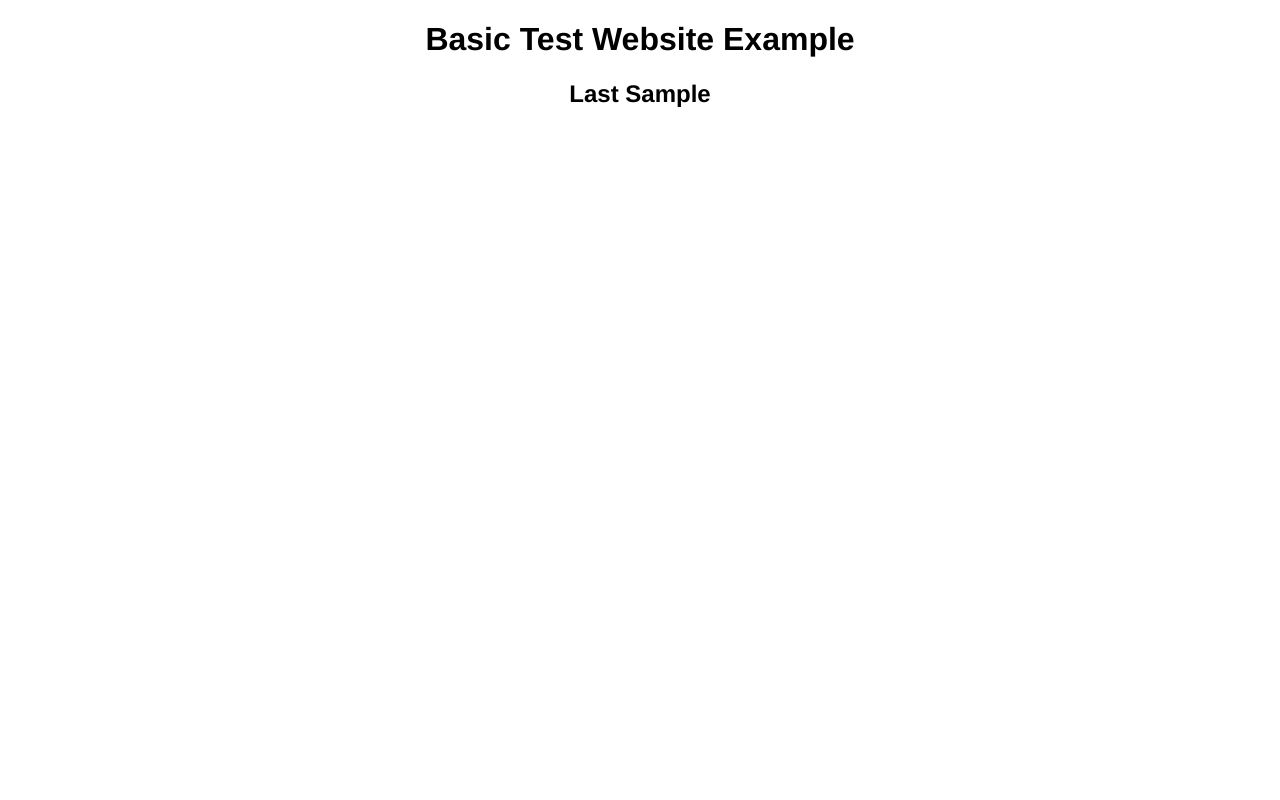
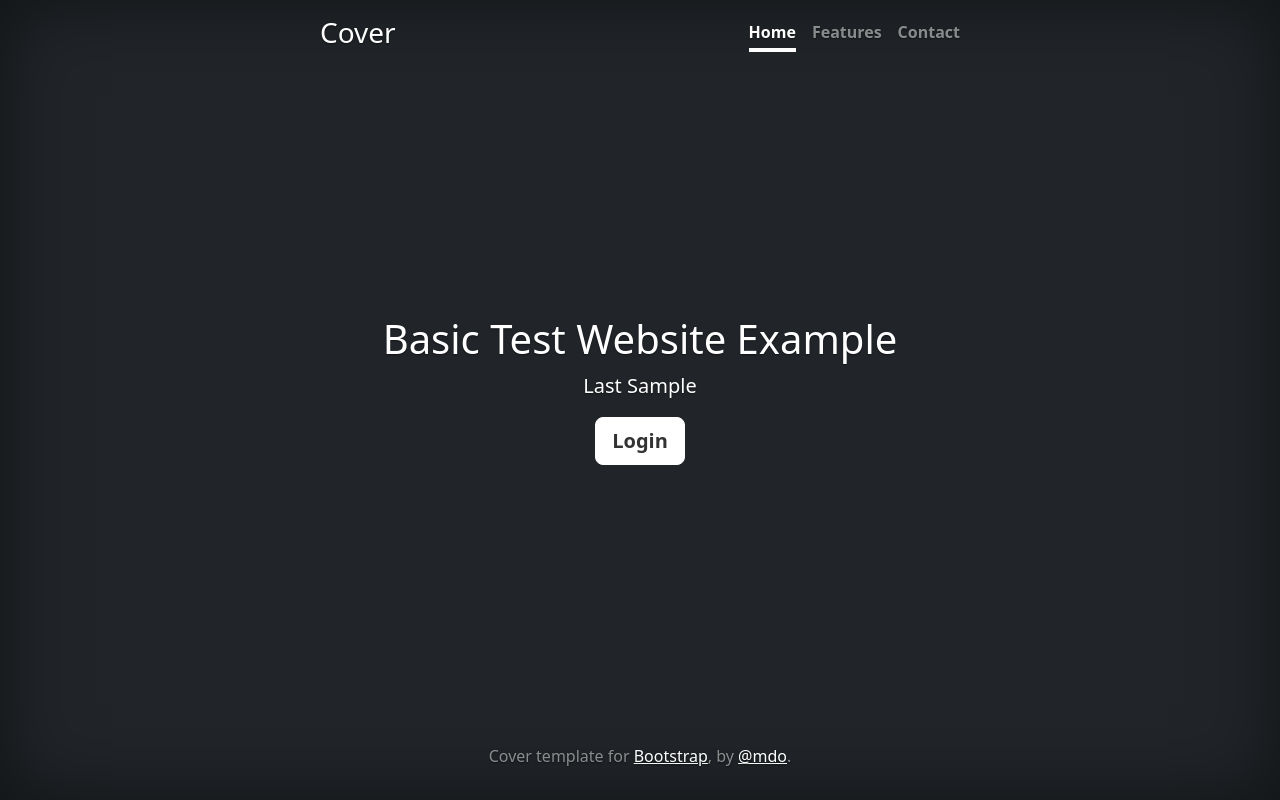
Before and after one commit to TacticalAxis/phq-technical-test, a Python web app: template templates/index.html in a window 1280 px wide. Run offline with Jinja, Linux system fonts and the light colour scheme; the template is opened without the code that fills it: most values are stand-ins (such as "Sample title", 1, 10 or a date in 2020).

Commit message:
Implemented cover template

```diff
--- a/static/styles.css
+++ b/static/styles.css
@@ -1,4 +1,45 @@
+/* Custom default button */
+.btn-light,
+.btn-light:hover,
+.btn-light:focus {
+  color: #333;
+  text-shadow: none; /* Prevent inheritance from `body` */
+}
+
+
+/*
+ * Base structure
+ */
+
 body {
-  font-family: "helvetica", sans-serif;
-  text-align: center;
+  text-shadow: 0 .05rem .1rem rgba(0, 0, 0, .5);
+  box-shadow: inset 0 0 5rem rgba(0, 0, 0, .5);
 }
+
+.cover-container {
+  max-width: 42em;
+}
+
+
+/*
+ * Header
+ */
+
+.nav-masthead .nav-link {
+  color: rgba(255, 255, 255, .5);
+  border-bottom: .25rem solid transparent;
+}
+
+.nav-masthead .nav-link:hover,
+.nav-masthead .nav-link:focus {
+  border-bottom-color: rgba(255, 255, 255, .25);
+}
+
+.nav-masthead .nav-link + .nav-link {
+  margin-left: 1rem;
+}
+
+.nav-masthead .active {
+  color: #fff;
+  border-bottom-color: #fff;
+}
--- a/templates/index.html
+++ b/templates/index.html
@@ -1,15 +1,50 @@
-<!doctype html>
-<html>
+<!DOCTYPE html>
+<html lang="en" class="h-100" data-bs-theme="auto">
 
 <head>
-  <title>Basic Website Test</title>
-  <script src="{{ url_for('static', filename='script.js') }}" nonce="{{ csp_nonce() }}"></script>
-  <link type="text/css" rel="stylesheet" href="{{ url_for('static', filename='styles.css') }}" nonce="{{ csp_nonce() }}">
+    <meta charset="utf-8">
+    <meta name="viewport" content="width=device-width, initial-scale=1">
+    <meta name="description" content="The Ghost Name Picker for PHQ">
+    <meta name="theme-color" content="#712cf9">
+
+    <title>Basic Website Test</title>
+
+    <link href="https://cdn.jsdelivr.net/npm/bootstrap@5.3.7/dist/css/bootstrap.min.css" rel="stylesheet"
+        integrity="sha384-LN+7fdVzj6u52u30Kp6M/trliBMCMKTyK833zpbD+pXdCLuTusPj697FH4R/5mcr" crossorigin="anonymous"
+        nonce="{{ csp_nonce() }}">
+    <link type="text/css" rel="stylesheet" href="{{ url_for('static', filename='styles.css') }}"
+        nonce="{{ csp_nonce() }}">
 </head>
 
-<body>
-  <h1>Basic Test Website Example</h1>
-  <h2>Last {{ some_injected_value }}</h2>
+<body class="d-flex h-100 text-center text-bg-dark">
+    <div class="cover-container d-flex w-100 h-100 p-3 mx-auto flex-column">
+        <!-- Navbar -->
+        <header class="mb-auto">
+            <div>
+                <h3 class="float-md-start mb-0">Cover</h3>
+                <nav class="nav nav-masthead justify-content-center float-md-end"> <a
+                        class="nav-link fw-bold py-1 px-0 active" aria-current="page" href="#">Home</a> <a
+                        class="nav-link fw-bold py-1 px-0" href="#">Features</a> <a class="nav-link fw-bold py-1 px-0"
+                        href="#">Contact</a> </nav>
+            </div>
+        </header>
+
+        <!-- Main Section -->
+        <main class="px-3">
+            <h1>Basic Test Website Example</h1>
+            <p class="lead">Last {{ some_injected_value }}</p>
+            <p class="lead"> <a href="#" class="btn btn-lg btn-light fw-bold border-white bg-white">Login</a> </p>
+        </main>
+
+        <!-- Footer -->
+        <footer class="mt-auto text-white-50">
+            <p>Cover template for <a href="https://getbootstrap.com/" class="text-white">Bootstrap</a>, by <a
+                    href="https://x.com/mdo" class="text-white">@mdo</a>.</p>
+        </footer>
+    </div>
+    <script src="https://cdn.jsdelivr.net/npm/bootstrap@5.3.7/dist/js/bootstrap.bundle.min.js"
+        integrity="sha384-ndDqU0Gzau9qJ1lfW4pNLlhNTkCfHzAVBReH9diLvGRem5+R9g2FzA8ZGN954O5Q" crossorigin="anonymous"
+        nonce="{{ csp_nonce() }}"></script>
 </body>
 
 </html>
```
Also changed, not shown: README.md.
